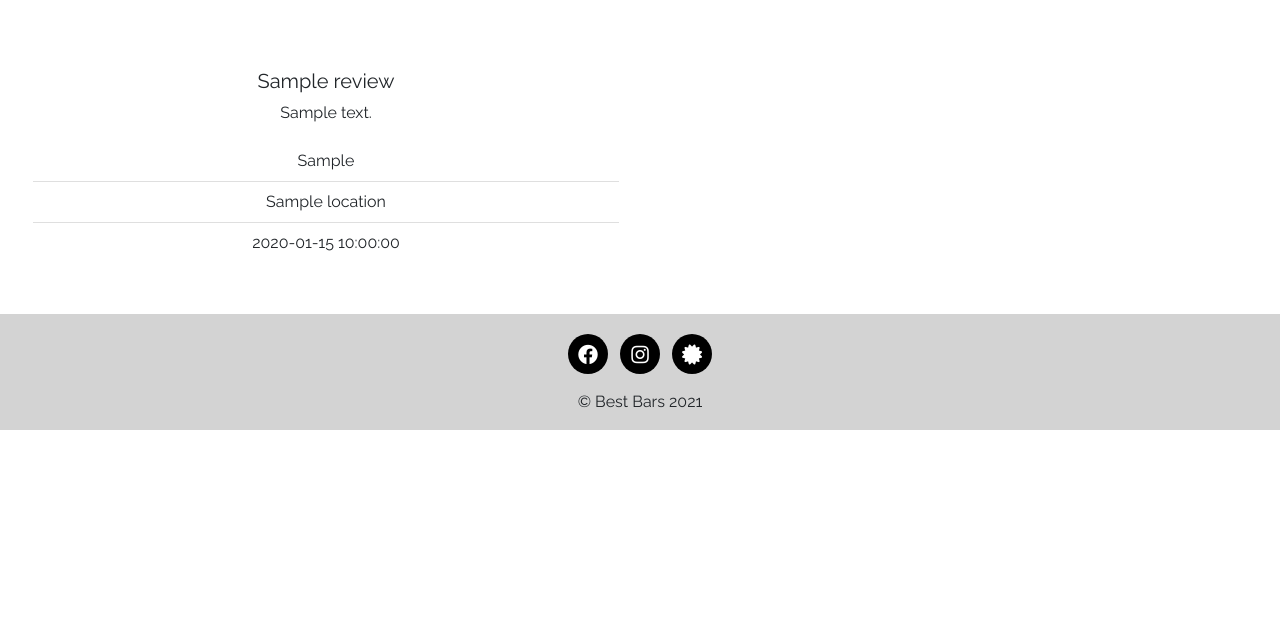
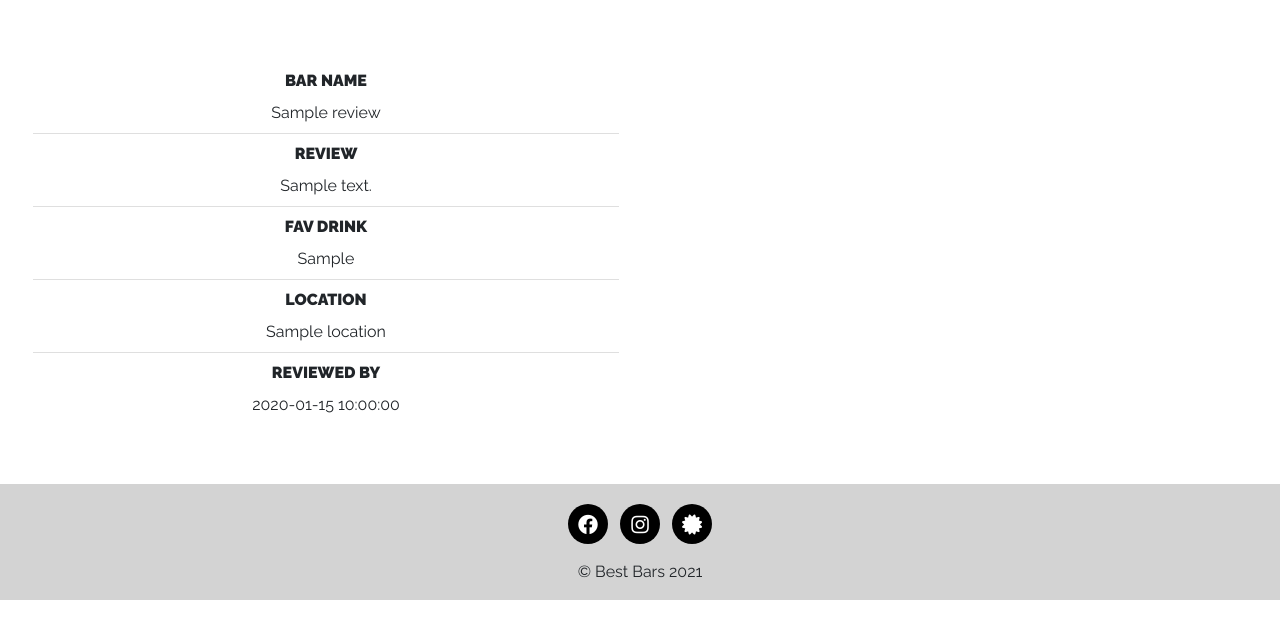
Before and after one commit to chardma3/Best-Bars-2021, a Flask app: page /search in a window 1280 px wide. Shown: the part 168-800 px from the top of the page. Run offline with Flask 2, Linux system fonts and the light colour scheme; a database or web service that is not in the repository returns one stand-in record (values such as "Sample title"); some libraries are stand-ins or nearby versions.

Commit message:
made review card lists into descriptive lists

```diff
--- a/app.py
+++ b/app.py
@@ -57,7 +57,7 @@ def register():
         # put the  new user into session cookie
         session["user"] = request.form.get("username").lower()
         flash("Registration Successful")
-        return redirect(url_for("reviews", username=session["user"]))
+        return redirect(url_for("get_reviews", username=session["user"]))
 
     return render_template("register.html")
 
@@ -77,7 +77,7 @@ def login():
                     flash("Hi, {}".format(
                         request.form.get("username")))
                     return redirect(url_for(
-                        "reviews", username=session["user"]))
+                        "get_reviews", username=session["user"]))
             else:
                 # invalid password match
                 flash("Incorrect User Details")
--- a/templates/login.html
+++ b/templates/login.html
@@ -7,7 +7,7 @@
   <div class="row form-group">
     <div class="col">
         <form method="POST" action="{{ url_for('login') }}">
-              <input type="text" class="form-control" id="username" name="username" minlength="5" maxlength="15" placeholder="Name" required />
+              <input type="text" class="form-control" id="username" name="username" minlength="5" maxlength="15" placeholder="Username" required />
               <input type="email" class="form-control" id="emailaddress" placeholder="Email" required />
               <input type="password" class="form-control" id="password" name="password" placeholder="Password" required />
               <div class="row text-center">
--- a/templates/register.html
+++ b/templates/register.html
@@ -7,7 +7,7 @@
   <div class="row form-group">
     <div class="col">
         <form method="POST" action="{{ url_for('register') }}">
-              <input type="text" class="form-control" id="username" name="username" minlength="5" maxlength="15" placeholder="Name" required />
+              <input type="text" class="form-control" id="username" name="username" minlength="5" maxlength="15" placeholder="Username" required />
               <input type="email" class="form-control" id="emailaddress" placeholder="Email" required />
               <input type="password" class="form-control" id="password" name="password" placeholder="Password" required />
               <div class="row text-center">
--- a/templates/reviews.html
+++ b/templates/reviews.html
@@ -8,13 +8,18 @@
         {% for reviews in reviews %}
         <div class="col-12 col-md-6 mt-5 card-reviews text-center">
             <div class="card-body">
-                <h5 class="card-title" >{{ reviews.bar_name }}<br></h5>
-                <p class="card-text">{{ reviews.review }}</p>
-                     <ul class="list-group list-group-flush">
-                        <li class="list-group-item">{{ reviews.fav_drink }}</li>
-                        <li class="list-group-item">{{ reviews.location }}</li>
-                        <li class="list-group-item">{{ reviews.created_by }}</li>
-                    </ul>
+                <dl class="list-group list-group-flush">
+                    <dt>BAR NAME</dt>
+                    <dd class="list-group-item">{{ reviews.bar_name }}</dd>
+                    <dt>REVIEW</dt>
+                    <dd class="list-group-item">{{ reviews.review }}</dd>
+                    <dt>FAV DRINK</dt>
+                    <dd class="list-group-item">{{ reviews.fav_drink }}</dd>
+                    <dt>LOCATION</dt>
+                    <dd class="list-group-item">{{ reviews.location }}</dd>
+                    <dt>REVIEWED BY</dt>
+                    <dd class="list-group-item">{{ reviews.created_by }}</dd>
+                </dl>
                 {% if session.user|lower == reviews.created_by|lower %}
                 <a href="{{ url_for('edit_review', review_id=reviews._id) }}" class="btn btn-dark">Edit</a>
                 <a href="{{ url_for('delete_review', review_id=reviews._id) }}" class="btn btn-dark">Delete</a>
```
Lines whose indentation alone changed are shown as unchanged.
